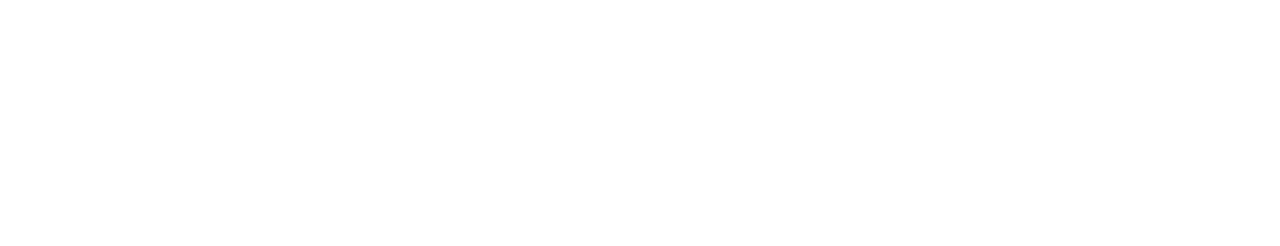
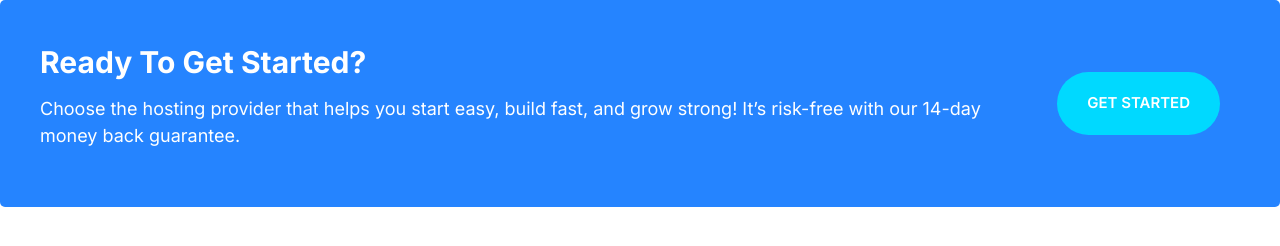
Before and after one commit to silalkhan/simple-webpage-design, a plain HTML site: page index.html in a window 1280 px wide. Drawn offline with Linux system fonts and the light colour scheme.

Commit message:
creating callout component

```diff
--- a/css/styles.css
+++ b/css/styles.css
@@ -201,6 +201,10 @@
 }
 .btn--accent:hover {
   background-color: #ec3000;
+}
+.btn--stretched {
+  padding-left: 6rem;
+  padding-right: 6rem;
 }
 .btn--block {
   width: 100%;
@@ -426,3 +430,36 @@
     margin-left: 6rem;
   }
 }
+/* callouts */
+.callout {
+  padding: 4rem;
+  border-radius: 5px;
+}
+.callout__heading {
+  color: #fff;
+  margin-top: 0;
+  font-size: 3rem;
+}
+.callout--primary {
+  background-color: var(--color-primary);
+  color: #fff;
+}
+.callout .btn {
+  justify-self: center;
+  align-self: center;
+}
+.callout__content {
+  text-align: center;
+}
+@media screen and (min-width: 768px) {
+  .callout__content {
+    text-align: left;
+  }
+  .callout .btn {
+    justify-self: start;
+    margin: 0 2rem;
+  }
+  .callout .grid--1x2 {
+    grid-template-columns: 1fr auto;
+  }
+}
--- a/index.html
+++ b/index.html
@@ -14,5 +14,20 @@
 
     <title>Document</title>
   </head>
-  <body></body>
+  <body>
+    <div class="callout callout--primary">
+      <div class="grid grid--1x2">
+        <div class="callout__content">
+          <h2 class="callout__heading">Ready To Get Started?</h2>
+          <p class="callout__text">
+            Choose the hosting provider that helps you start easy, build fast,
+            and grow strong! It’s risk-free with our 14-day money back
+            guarantee.
+          </p>
+        </div>
+
+        <a href="#" class="btn btn--secondary .btn--stretched">Get Started</a>
+      </div>
+    </div>
+  </body>
 </html>
```
Also changed, not shown: components/callout.html (added, +13 -0 lines).
